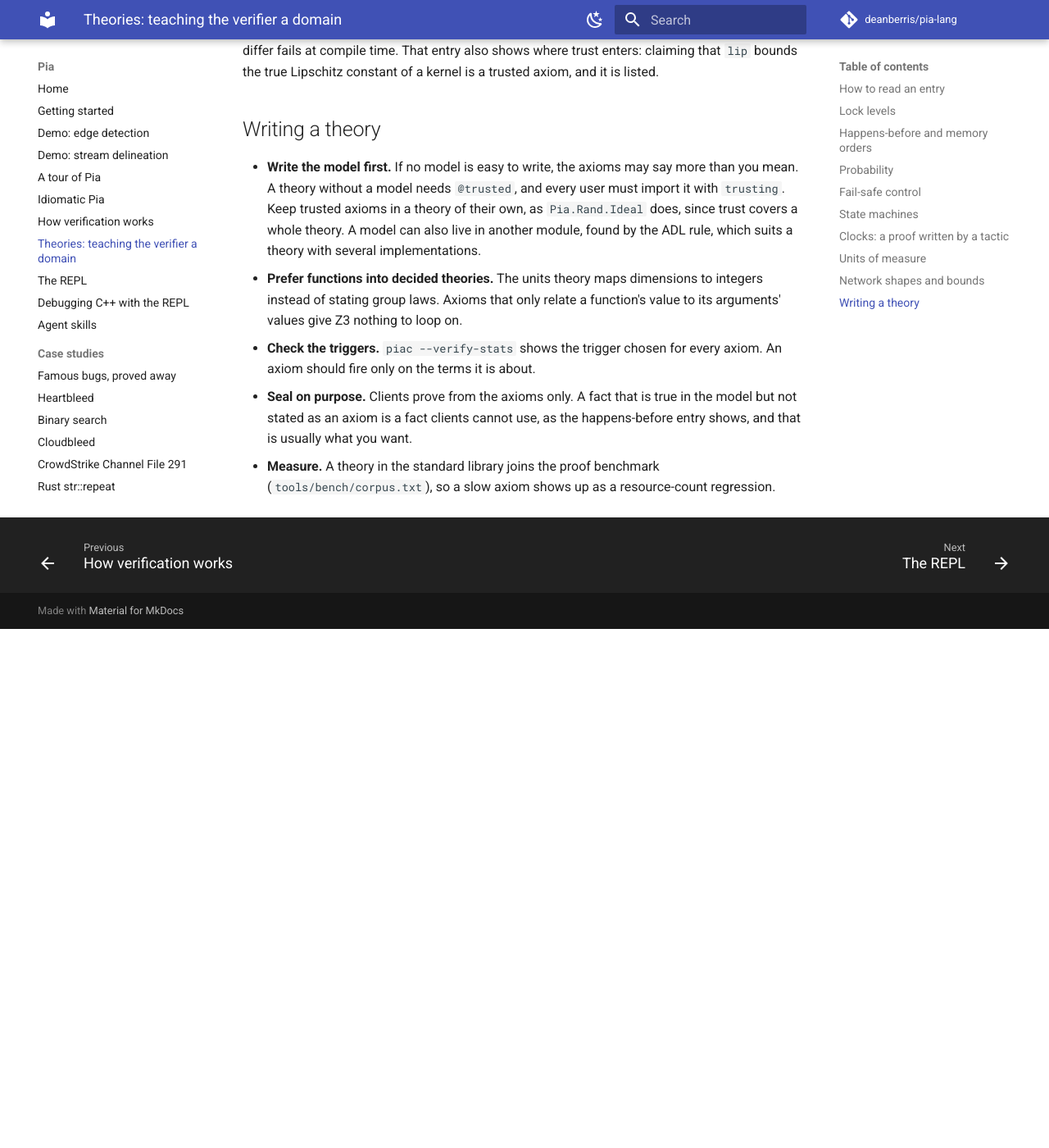
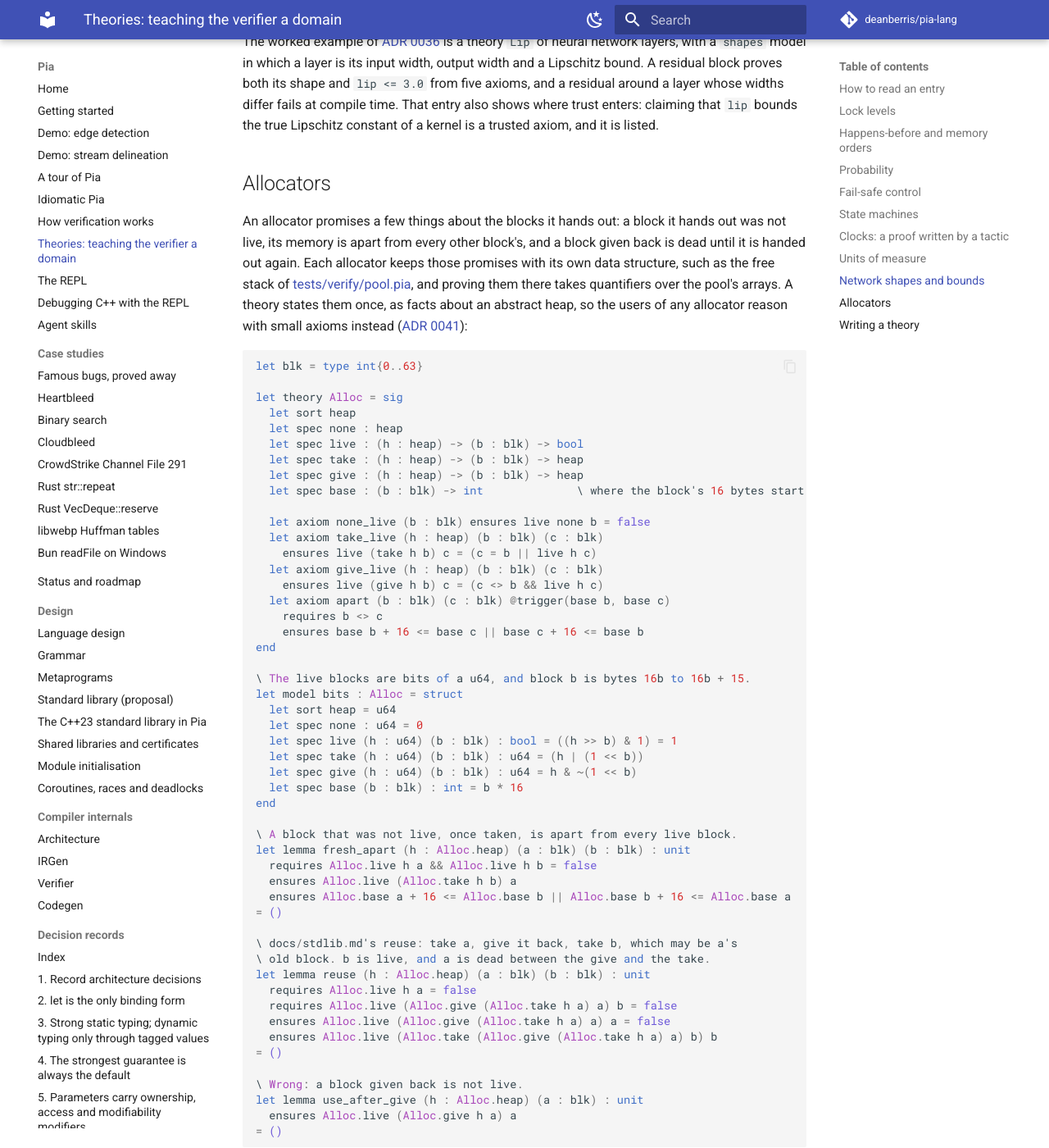
Before and after one commit to deanberris/pia-lang, an MkDocs documentation site: the page built from docs/theories.md, in a window 1280 px wide and 1400 px high, scrolled down 14008 px. Shown: the whole window at 82% size. Built offline with MkDocs 1.6.1 and Material for MkDocs 9.7.7, drawn with Linux system fonts in a browser that asks for light colours; comment, search, counter and statistics services are not loaded; before the commit the page ends 14775 px from its top, so only the background shows below that; some of the changed text lies outside the part shown.

Commit message:
Allocator semantics as a theory: Alloc catalogue entry and ADR 0041 (Proposed) (#195)
* Allocator semantics as a theory: catalogue entry and ADR 0041 (Proposed)

Co-Authored-By: Claude Opus 5.5 <noreply@anthropic.com>
Claude-Session: https://claude.ai/code/session_01SkMSatwpzvZaq2g1zg6DQd

* Exact contexts take exact arithmetic of ranged operands; console report for the Alloc entry

b * 16 with b : int{0..63} in a spec function returning int is exact, not
an overflow goal at the operands' type.

Co-Authored-By: Claude Opus 5.5 <noreply@anthropic.com>
Claude-Session: https://claude.ai/code/session_01SkMSatwpzvZaq2g1zg6DQd

---------

Co-authored-by: Claude <noreply@anthropic.com>

````diff
--- /dev/null
+++ b/docs/adr/0041-allocator-semantics-as-a-theory.md
@@ -0,0 +1,90 @@
+# 41. Allocator semantics are a theory, and allocators prove they refine it through ghost state
+
+Date: 2026-11-22
+
+Status: Proposed
+
+## Context
+
+Dean asked whether allocator-specific semantics can be set up as a theory ([ADR 0036](0036-library-theories.md)).
+
+What exists today ([ADR 0026](0026-memory-manager.md), issue #88):
+
+- **Three allocators are proved Pia:** a bump allocator (tests/verify/bump.pia), `with_arena` regions (#70), and a pool of slots with a free stack (tests/verify/pool.pia).
+- **Each states its promises in terms of its own representation.** The pool, for example, says "slot `s` is live" as `p.pos.[s] = 65535`, and says the free stack is distinct as `forall j. p.pos.[p.free.[j]] = j`.
+- **Every user carries those quantified facts through every call.** Proving pool.pia showed the cost: Z3 would not compose two quantified frame postconditions of `put` until they were restated as one.
+- **The usual promises are the same for every allocator:**
+  - a block handed out was not live;
+  - two live blocks do not overlap;
+  - a block given back is dead;
+  - a block goes back only to the allocator that handed it out (`owns`).
+
+A theory can state those promises once, as facts about an abstract heap. docs/theories.md, "Allocators", is a working first step: a theory `Alloc` with a bitmask model proves `fresh_apart` and `reuse` from four axioms, and catches a use after give.
+
+What is missing is the link to running code. A theory's sorts are spec-only (ADR 0036), so a pool cannot hold an `Alloc.heap`, and `take` cannot say how it changes one.
+
+Prior art:
+
+- **Dafny and Verus** keep ghost fields and ghost variables that the compiler erases.
+- **Verus's `tracked` permissions and Iris's resource algebras** model ownership of memory as ghost resources.
+- **VeriFast and the separation-logic tools** describe an allocator by an abstract predicate that its implementation proves it refines.
+- **seL4's allocator proofs** relate an abstract heap to concrete free lists through a refinement relation.
+
+## Decision
+
+### 1. `Pia.Mem.Alloc` is a theory with a proved model
+
+The theory has these parts:
+
+- **Sorts and functions:** a sort `heap`, plus `none`, `live`, `take`, `give`, `base` and `size`.
+- **Axioms:** none of them quantify over a heap's contents.
+  - `take` makes one block live, and `give` makes one block dead.
+  - Distinct blocks are `apart`.
+  - A size class (step 4) bounds `size`.
+- **A model** proves every axiom, as for every entry in docs/theories.md, so nothing is trusted.
+
+### 2. Ghost state: fields and parameters the verifier sees and codegen erases
+
+- **Declaring it:** `ghost` is a new modifier, `(h : ghost Alloc.heap)` or `{ ...; heap : ghost Alloc.heap }`. A ghost place may have a spec-only type.
+- **Writing it:** code may assign a spec expression to a ghost place, as in `p.heap <- Alloc.take p.heap s`.
+- **The one-way rule:** nothing that is not ghost may read a ghost place. So erasing ghost state cannot change what a program computes.
+- **Codegen drops ghost fields and parameters.** The C ABI and the layout ([ADR 0030](0030-published-object-layouts.md)) do not include them.
+
+### 3. Each allocator proves, privately, that it refines `Alloc`
+
+The pool, for example, adds `heap : ghost Alloc.heap` and proves a coupling invariant inside its module: `forall s. Alloc.live p.heap s <==> p.pos.[s] = 65535`.
+
+Its exported contracts mention only the heap:
+
+- `take` ensures `p.heap = Alloc.take (old p.heap) b.i` and `Alloc.live (old p.heap) b.i = false`.
+- `give` requires `Alloc.live p.heap b.i`.
+
+The coupling invariant is module state ([ADR 0006](0006-contracts-and-module-state.md)), so it is not in the interface ([ADR 0039](0039-module-and-interface-syntax.md)). Users reason with `Alloc`'s axioms, with no quantifiers.
+
+### 4. A block carries its allocator as a ghost `owner`
+
+A block is `{ i : u16; owner : ghost Alloc.id }`, and `give` requires `b.owner = p.id`. So reuse cannot cross allocators: this is the `owns` fact of ADR 0026.
+
+### 5. `Allocator` the concept refers to `Alloc` the theory
+
+The `Allocator` concept of [ADR 0034](0034-concepts-and-overload-resolution.md) states its requirements with `Alloc`'s functions. So generic code such as `Vec<t, a : Allocator>` is proved once against the theory, not once per allocator.
+
+## Implementation order
+
+1. The theory and the bitmask model in docs/theories.md (done with this ADR).
+2. `ghost` parameters and fields: Sema, IRGen, the verifier, and codegen erasure, with an error when code reads a ghost place.
+3. pool.pia refines `Alloc` through a ghost heap, and `reuse` proves using only the theory.
+4. Owners, then size classes and `general` (the rest of #88).
+5. `Allocator` refers to `Alloc`, and Vec stores its allocator (Dean's choice of 2026-11-22).
+
+## Consequences
+
+- Users of every allocator get the same small facts, and proofs get cheaper, because no user quantifies over an allocator's arrays.
+- Ghost state is a language feature with uses beyond allocators: lock levels (docs/theories.md, "Lock levels") and units of measure already describe a "ghost argument" that code cannot pass today.
+- The one-way rule is enforced by the compiler. Getting it wrong would let erased state change behaviour, so it gets its own error tests.
+
+## Open questions for Dean
+
+1. Should `ghost` be a modifier word like `borrowed` and `mutable`, or an attribute, `@ghost`?
+2. Should the coupling invariant be module state, as proposed? The other option is a `requires`/`ensures` pair that every allocator function repeats.
+3. Should `Alloc` have one theory with an `id` sort for owners? The other option is one theory instance per allocator, generated by a metaprogram as `machine` is in docs/theories.md.
--- a/docs/theories.md
+++ b/docs/theories.md
@@ -28,6 +28,7 @@ An entry also says whether anything in it is **trusted**. A trusted theory has n
 | [Clocks](#clocks-a-proof-written-by-a-tactic) | elapsed time over many ticks, by induction that a tactic writes | nothing | step 6 |
 | [Units of measure](#units-of-measure) | quantities are combined with the right dimensions | nothing | step 3 |
 | [Network shapes and bounds](#network-shapes-and-bounds) | layer shapes match and Lipschitz bounds compose | nothing | step 3 |
+| [Allocators](#allocators) | a block from `take` aliases no live block, and a given-back block is dead | nothing | step 3 |
 
 The steps are the implementation order of ADR 0036: (1) spec-only `real` and `int`, (2) theories in `@trusted` modules, (3) models and sealing, (4) certificates and `trusting`, (5) theory-building metaprograms, (6) solver strategies and tactics, (7) `--check-vacuity`.
 
@@ -559,6 +560,80 @@ The lemma has no parameters, so there are no values to show: it is false in the
 
 The worked example of [ADR 0036](adr/0036-library-theories.md#worked-example) is a theory `Lip` of neural network layers, with a `shapes` model in which a layer is its input width, output width and a Lipschitz bound. A residual block proves both its shape and `lip <= 3.0` from five axioms, and a residual around a layer whose widths differ fails at compile time. That entry also shows where trust enters: claiming that `lip` bounds the true Lipschitz constant of a kernel is a trusted axiom, and it is listed.
 
+## Allocators
+
+An allocator promises a few things about the blocks it hands out: a block it hands out was not live, its memory is apart from every other block's, and a block given back is dead until it is handed out again. Each allocator keeps those promises with its own data structure, such as the free stack of [tests/verify/pool.pia](https://github.com/deanberris/pia-lang/blob/main/tests/verify/pool.pia), and proving them there takes quantifiers over the pool's arrays. A theory states them once, as facts about an abstract heap, so the users of any allocator reason with small axioms instead ([ADR 0041](adr/0041-allocator-semantics-as-a-theory.md)):
+
+<!-- example: alloc.pia -->
+<!-- expect: fail -->
+```ocaml
+let blk = type int{0..63}
+
+let theory Alloc = sig
+  let sort heap
+  let spec none : heap
+  let spec live : (h : heap) -> (b : blk) -> bool
+  let spec take : (h : heap) -> (b : blk) -> heap
+  let spec give : (h : heap) -> (b : blk) -> heap
+  let spec base : (b : blk) -> int              \ where the block's 16 bytes start
+
+  let axiom none_live (b : blk) ensures live none b = false
+  let axiom take_live (h : heap) (b : blk) (c : blk)
+    ensures live (take h b) c = (c = b || live h c)
+  let axiom give_live (h : heap) (b : blk) (c : blk)
+    ensures live (give h b) c = (c <> b && live h c)
+  let axiom apart (b : blk) (c : blk) @trigger(base b, base c)
+    requires b <> c
+    ensures base b + 16 <= base c || base c + 16 <= base b
+end
+
+\ The live blocks are bits of a u64, and block b is bytes 16b to 16b + 15.
+let model bits : Alloc = struct
+  let sort heap = u64
+  let spec none : u64 = 0
+  let spec live (h : u64) (b : blk) : bool = ((h >> b) & 1) = 1
+  let spec take (h : u64) (b : blk) : u64 = (h | (1 << b))
+  let spec give (h : u64) (b : blk) : u64 = h & ~(1 << b)
+  let spec base (b : blk) : int = b * 16
+end
+
+\ A block that was not live, once taken, is apart from every live block.
+let lemma fresh_apart (h : Alloc.heap) (a : blk) (b : blk) : unit
+  requires Alloc.live h a && Alloc.live h b = false
+  ensures Alloc.live (Alloc.take h b) a
+  ensures Alloc.base a + 16 <= Alloc.base b || Alloc.base b + 16 <= Alloc.base a
+= ()
+
+\ docs/stdlib.md's reuse: take a, give it back, take b, which may be a's
+\ old block. b is live, and a is dead between the give and the take.
+let lemma reuse (h : Alloc.heap) (a : blk) (b : blk) : unit
+  requires Alloc.live h a = false
+  requires Alloc.live (Alloc.give (Alloc.take h a) a) b = false
+  ensures Alloc.live (Alloc.give (Alloc.take h a) a) a = false
+  ensures Alloc.live (Alloc.take (Alloc.give (Alloc.take h a) a) b) b
+= ()
+
+\ Wrong: a block given back is not live.
+let lemma use_after_give (h : Alloc.heap) (a : blk) : unit
+  ensures Alloc.live (Alloc.give h a) a
+= ()
+```
+
+```console
+$ piac --verify alloc.pia
+alloc.pia:34:3: proved: the postcondition holds [smt]
+...
+alloc.pia:49:3: failed: the postcondition holds
+  counterexample in the model 'bits': h = 12297829382473034410, a = 2
+...
+alloc.pia:18:5: proved: the model 'bits' meets the axiom 'Alloc.apart' [smt]
+18 proved, 1 failed, 0 skipped
+```
+
+`fresh_apart` and `reuse` prove from the axioms alone, with no quantifier in sight, and `use_after_give` fails: using a block after giving it back is the use-after-free the theory exists to rule out. In the counterexample, `h` is `0xAAAA...AAAA`, whose bit 2 is clear, so block 2 is dead after the give. The `bits` model proves every axiom, so nothing is trusted.
+
+What the theory cannot do yet is follow a running allocator. Its heap is spec-only, and code cannot hold one, so `take` and `give` in pool.pia cannot say `ensures p.heap = Alloc.take (old p.heap) result.i`. [ADR 0041](adr/0041-allocator-semantics-as-a-theory.md) proposes ghost state for that: a field or parameter the verifier sees and codegen erases. Each allocator then proves, once and privately, that its data structure matches the heap, and its users see only `Alloc`.
+
 ## Writing a theory
 
 - **Write the model first.** If no model is easy to write, the axioms may say more than you mean. A theory without a model needs `@trusted`, and every user must import it with `trusting`. Keep trusted axioms in a theory of their own, as `Pia.Rand.Ideal` does, since trust covers a whole theory. A model can also live in another module, found by the ADL rule, which suits a theory with several implementations.
--- a/mkdocs.yml
+++ b/mkdocs.yml
@@ -141,3 +141,4 @@ nav:
       - adr/0038-float-kernels-against-real-theories.md
       - adr/0039-module-and-interface-syntax.md
       - adr/0040-cpp23-standard-library-in-pia.md
+      - adr/0041-allocator-semantics-as-a-theory.md
````
Also changed, not shown: docs/adr/README.md (+1 -0 lines), 1 other file.
